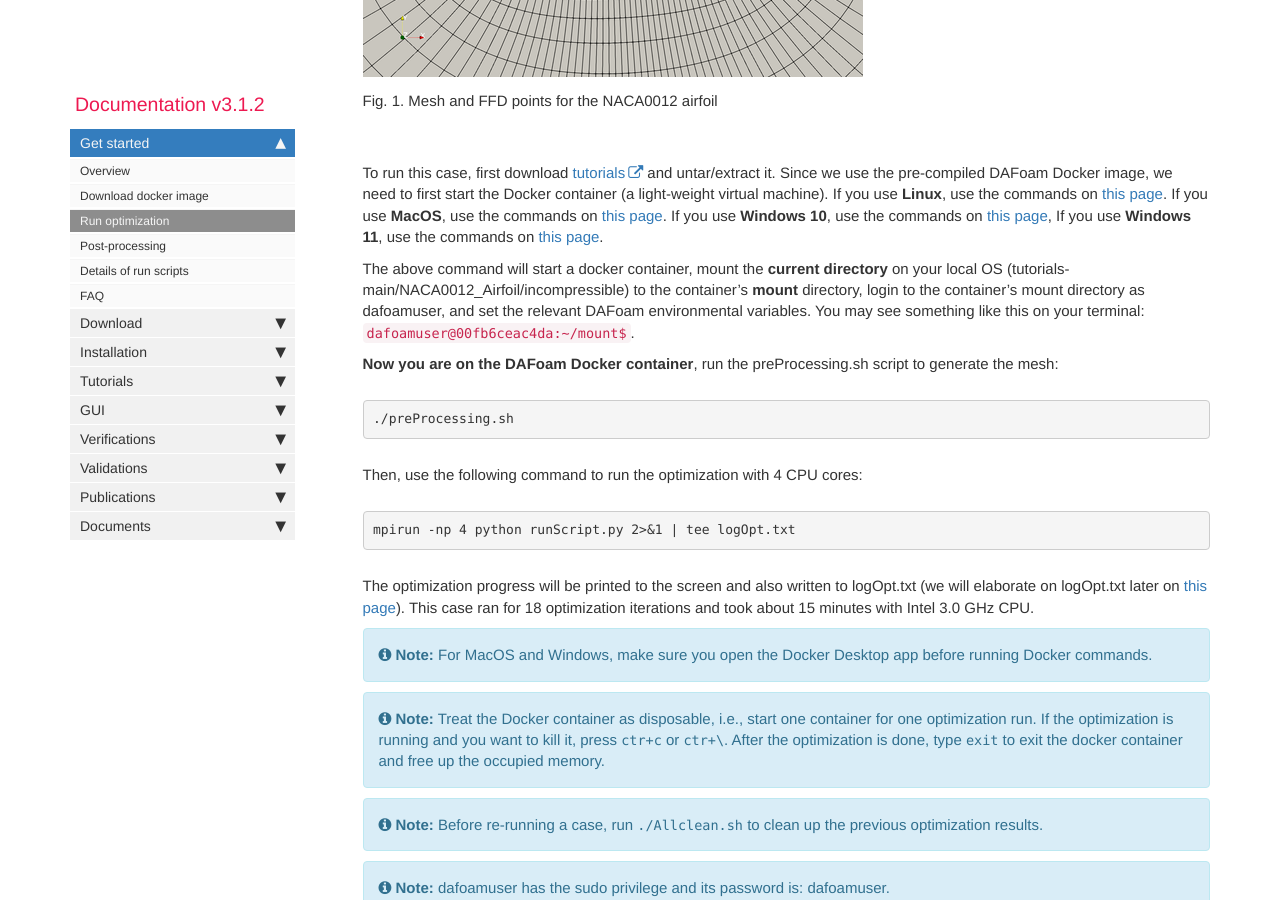
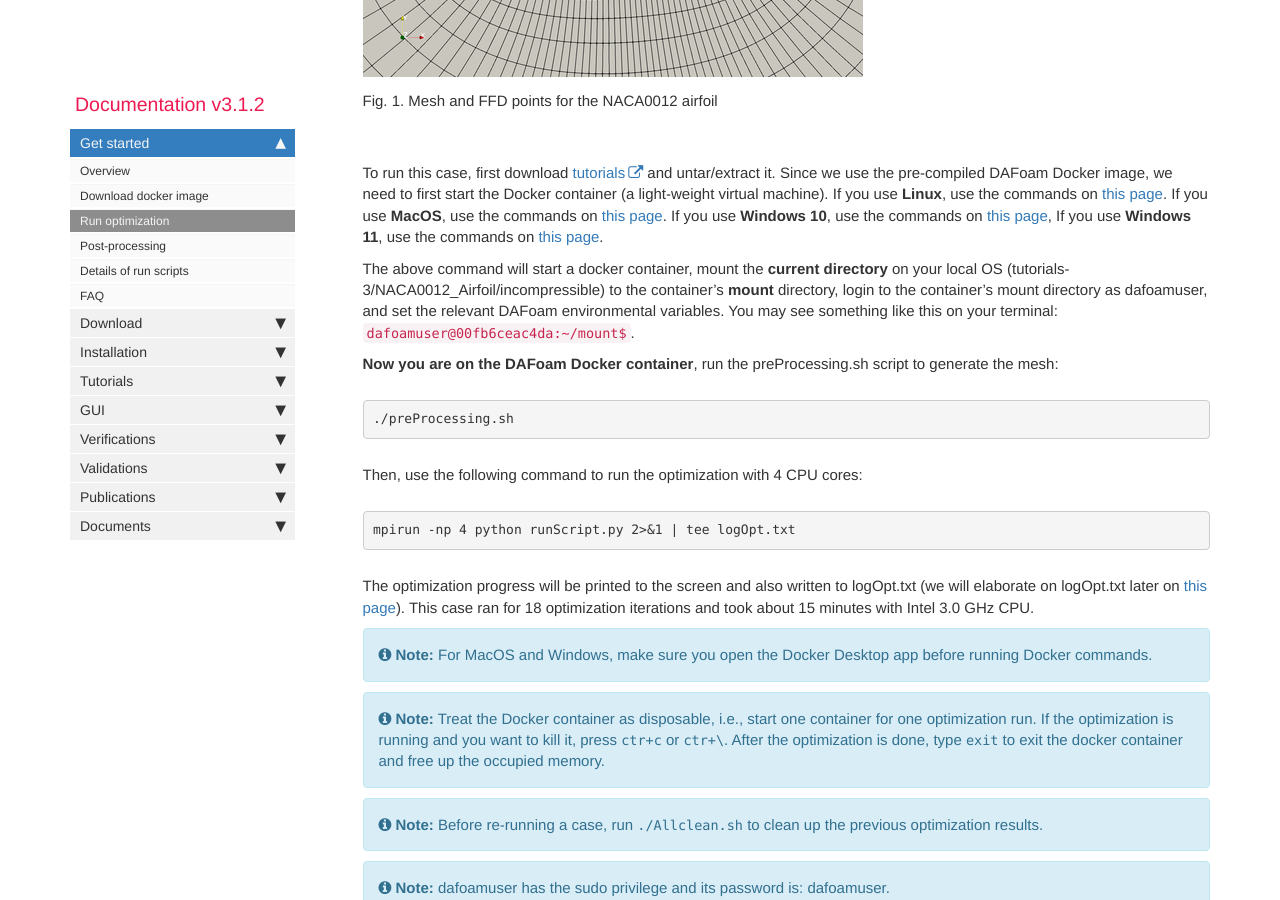
Before and after one commit to DAFoam/v3-pages, a Jekyll site: the page built from pages/mydoc/mydoc_get_started_run.md, in a window 1280 px wide and 900 px high, scrolled down 765 px. Built offline with Jekyll 4.4.1, drawn with Linux system fonts in a browser that asks for light colours; comment, search, counter and statistics services are not loaded.

Commit message:
content update

```diff
--- a/pages/mydoc/mydoc_get_started_run.md
+++ b/pages/mydoc/mydoc_get_started_run.md
@@ -30,9 +30,9 @@ Fig. 1. Mesh and FFD points for the NACA0012 airfoil
 
 |
 
-To run this case, first download [tutorials](https://github.com/DAFoam/tutorials/archive/main.tar.gz) and untar/extract it. Since we use the pre-compiled DAFoam Docker image, we need to first start the Docker container (a light-weight virtual machine). If you use **Linux**, use the commands on [this page](mydoc_get_started_start_docker_linux.html). If you use **MacOS**, use the commands on [this page](mydoc_get_started_start_docker_mac.html). If you use **Windows 10**, use the commands on [this page](mydoc_get_started_start_docker_windows10.html), If you use **Windows 11**, use the commands on [this page](mydoc_get_started_start_docker_windows11.html).
+To run this case, first download [tutorials](https://github.com/DAFoam/tutorials/archive/refs/heads/v3.tar.gz) and untar/extract it. Since we use the pre-compiled DAFoam Docker image, we need to first start the Docker container (a light-weight virtual machine). If you use **Linux**, use the commands on [this page](mydoc_get_started_start_docker_linux.html). If you use **MacOS**, use the commands on [this page](mydoc_get_started_start_docker_mac.html). If you use **Windows 10**, use the commands on [this page](mydoc_get_started_start_docker_windows10.html), If you use **Windows 11**, use the commands on [this page](mydoc_get_started_start_docker_windows11.html).
 
-The above command will start a docker container, mount the **current directory** on your local OS (tutorials-main/NACA0012_Airfoil/incompressible) to the container's **mount** directory, login to the container's mount directory as dafoamuser, and set the relevant DAFoam environmental variables. You may see something like this on your terminal: `dafoamuser@00fb6ceac4da:~/mount$`.
+The above command will start a docker container, mount the **current directory** on your local OS (tutorials-3/NACA0012_Airfoil/incompressible) to the container's **mount** directory, login to the container's mount directory as dafoamuser, and set the relevant DAFoam environmental variables. You may see something like this on your terminal: `dafoamuser@00fb6ceac4da:~/mount$`.
 
 **Now you are on the DAFoam Docker container**, run the preProcessing.sh script to generate the mesh:
 
```
Also changed, not shown: pages/mydoc/mydoc_tutorials_overview.md (+1 -1 lines).
